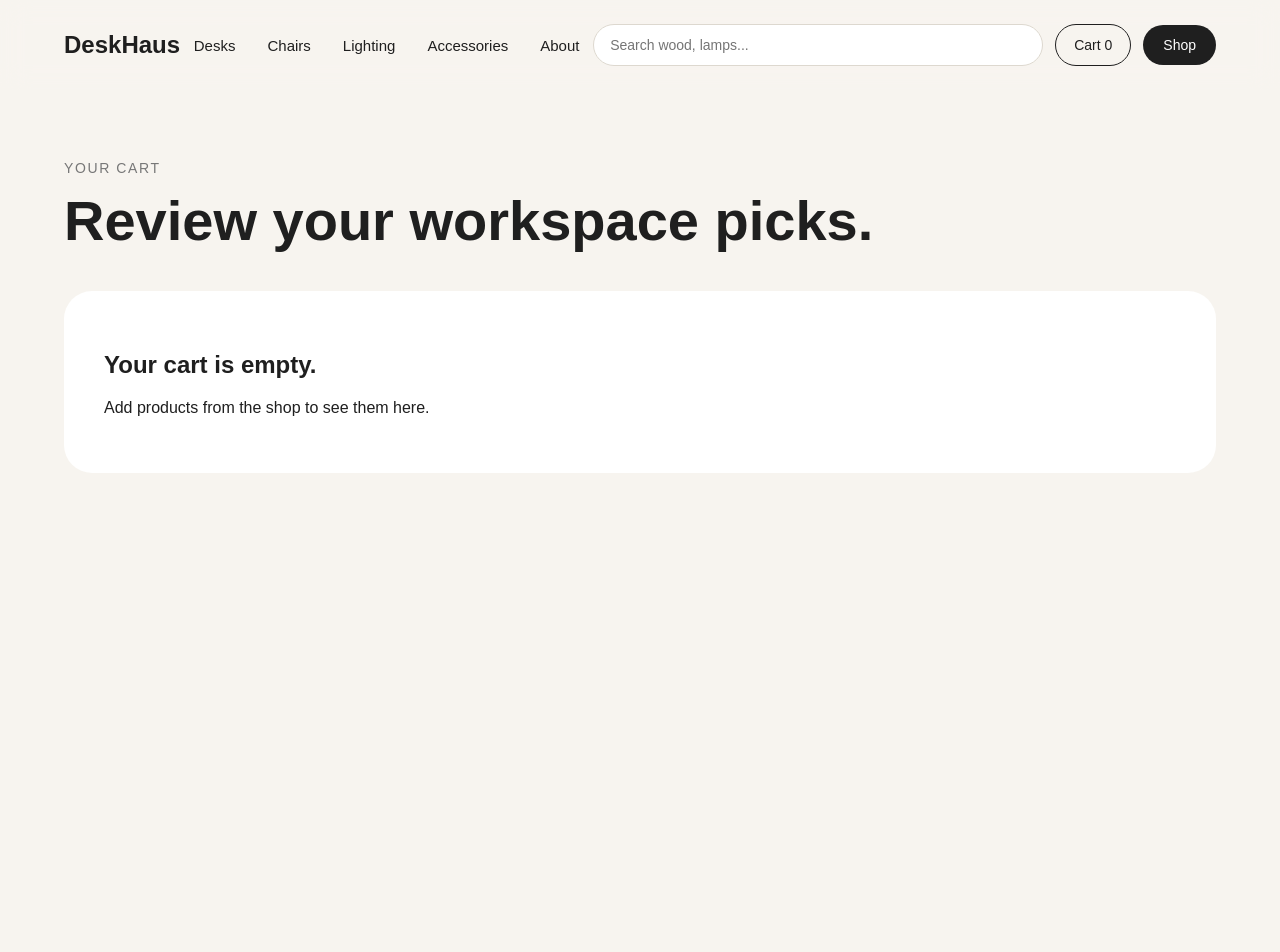
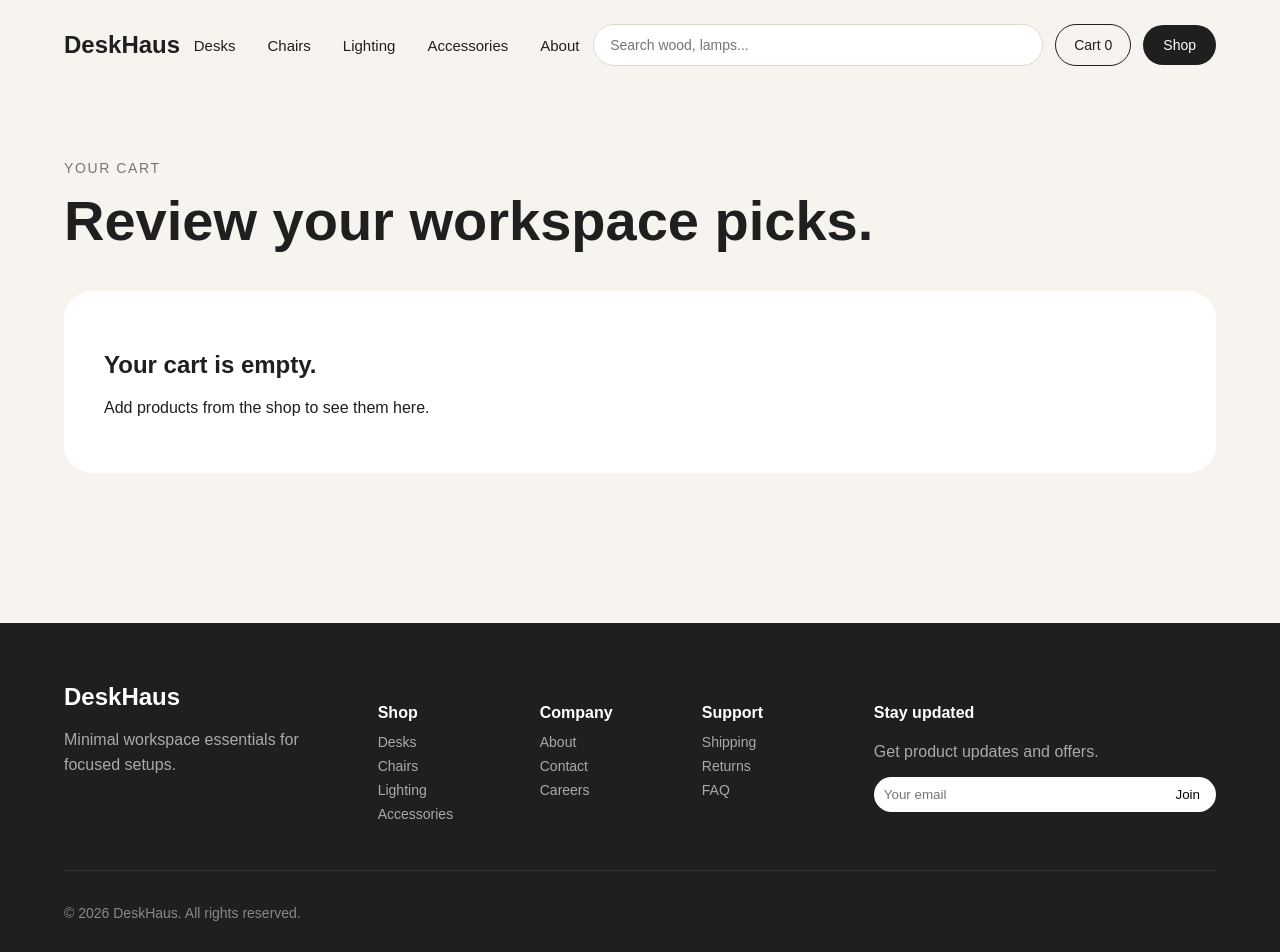
Before and after one commit to DavidGhachava/react-final-project, a React (Vite) app in the folder my-app/: page /cart in a window 1280 px wide. Shown: the top 952 px of the page. Before the commit the page ends 800 px from the top, so only its background shows below. Built offline with nearby package versions, Linux system fonts and the light colour scheme.

Commit message:
added Footer

```diff
--- a/my-app/src/App.jsx
+++ b/my-app/src/App.jsx
@@ -6,6 +6,7 @@ import Home from './pages/Home'
 import Products from './pages/Products'
 import About from './pages/About'
 import Cart from './pages/Cart'
+import Footer from './components/Footer'
 
 function App() {
   const [cartItems, setCartItems] = useState(() => {
@@ -31,6 +32,7 @@ function App() {
         <Route path="/about" element={<About />} />
         <Route path="/cart" element={<Cart cartItems={cartItems} />} />
       </Routes>
+      <Footer />
     </>
   )
 }
--- /dev/null
+++ b/my-app/src/components/Footer.jsx
@@ -0,0 +1,54 @@
+function Footer() {
+  return (
+    <footer className="footer">
+      <div className="footer-container">
+
+        <div className="footer-brand">
+          <h2>DeskHaus</h2>
+          <p>Minimal workspace essentials for focused setups.</p>
+        </div>
+
+        <div className="footer-links">
+          <div>
+            <h4>Shop</h4>
+            <a href="#">Desks</a>
+            <a href="#">Chairs</a>
+            <a href="#">Lighting</a>
+            <a href="#">Accessories</a>
+          </div>
+
+          <div>
+            <h4>Company</h4>
+            <a href="#">About</a>
+            <a href="#">Contact</a>
+            <a href="#">Careers</a>
+          </div>
+
+          <div>
+            <h4>Support</h4>
+            <a href="#">Shipping</a>
+            <a href="#">Returns</a>
+            <a href="#">FAQ</a>
+          </div>
+        </div>
+
+        <div className="footer-newsletter">
+          <h4>Stay updated</h4>
+          <p>Get product updates and offers.</p>
+
+          <div className="newsletter-input">
+            <input type="email" placeholder="Your email" />
+            <button>Join</button>
+          </div>
+        </div>
+
+      </div>
+
+      <div className="footer-bottom">
+        <p>© 2026 DeskHaus. All rights reserved.</p>
+      </div>
+    </footer>
+  )
+}
+
+export default Footer
--- a/my-app/src/index.css
+++ b/my-app/src/index.css
@@ -819,3 +819,105 @@ body {
     height: 240px;
   }
 }
+.footer {
+  margin-top: 80px;
+  background: #1f1f1f;
+  color: white;
+  padding: 60px 64px 30px;
+}
+
+.footer-container {
+  display: grid;
+  grid-template-columns: 1.2fr 2fr 1.5fr;
+  gap: 40px;
+}
+
+/* BRAND */
+.footer-brand h2 {
+  margin: 0 0 12px;
+}
+
+.footer-brand p {
+  color: #aaa;
+  line-height: 1.6;
+}
+
+/* LINKS */
+.footer-links {
+  display: grid;
+  grid-template-columns: repeat(3, 1fr);
+  gap: 30px;
+}
+
+.footer-links h4 {
+  margin-bottom: 12px;
+}
+
+.footer-links a {
+  display: block;
+  color: #aaa;
+  text-decoration: none;
+  margin-bottom: 8px;
+  font-size: 14px;
+}
+
+.footer-links a:hover {
+  color: white;
+}
+
+/* NEWSLETTER */
+.footer-newsletter p {
+  color: #aaa;
+}
+
+.newsletter-input {
+  display: flex;
+  margin-top: 12px;
+}
+
+.newsletter-input input {
+  flex: 1;
+  padding: 10px;
+  border: none;
+  outline: none;
+  border-radius: 999px 0 0 999px;
+}
+
+.newsletter-input button {
+  padding: 10px 16px;
+  border: none;
+  background: white;
+  color: black;
+  border-radius: 0 999px 999px 0;
+  cursor: pointer;
+}
+
+/* BOTTOM */
+.footer-bottom {
+  margin-top: 40px;
+  border-top: 1px solid #333;
+  padding-top: 20px;
+  font-size: 14px;
+  color: #888;
+}
+
+/* RESPONSIVE */
+@media (max-width: 900px) {
+  .footer {
+    padding: 50px 28px;
+  }
+
+  .footer-container {
+    grid-template-columns: 1fr;
+  }
+
+  .footer-links {
+    grid-template-columns: repeat(2, 1fr);
+  }
+}
+
+@media (max-width: 600px) {
+  .footer-links {
+    grid-template-columns: 1fr;
+  }
+}
```
